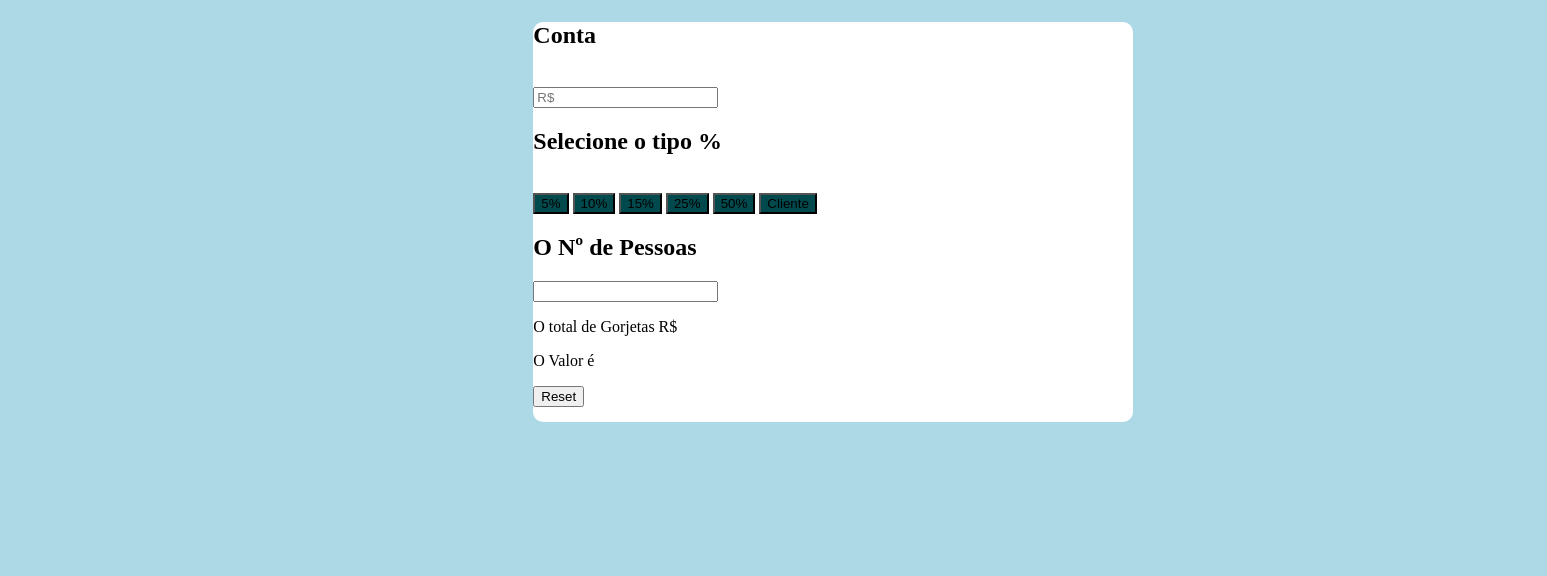
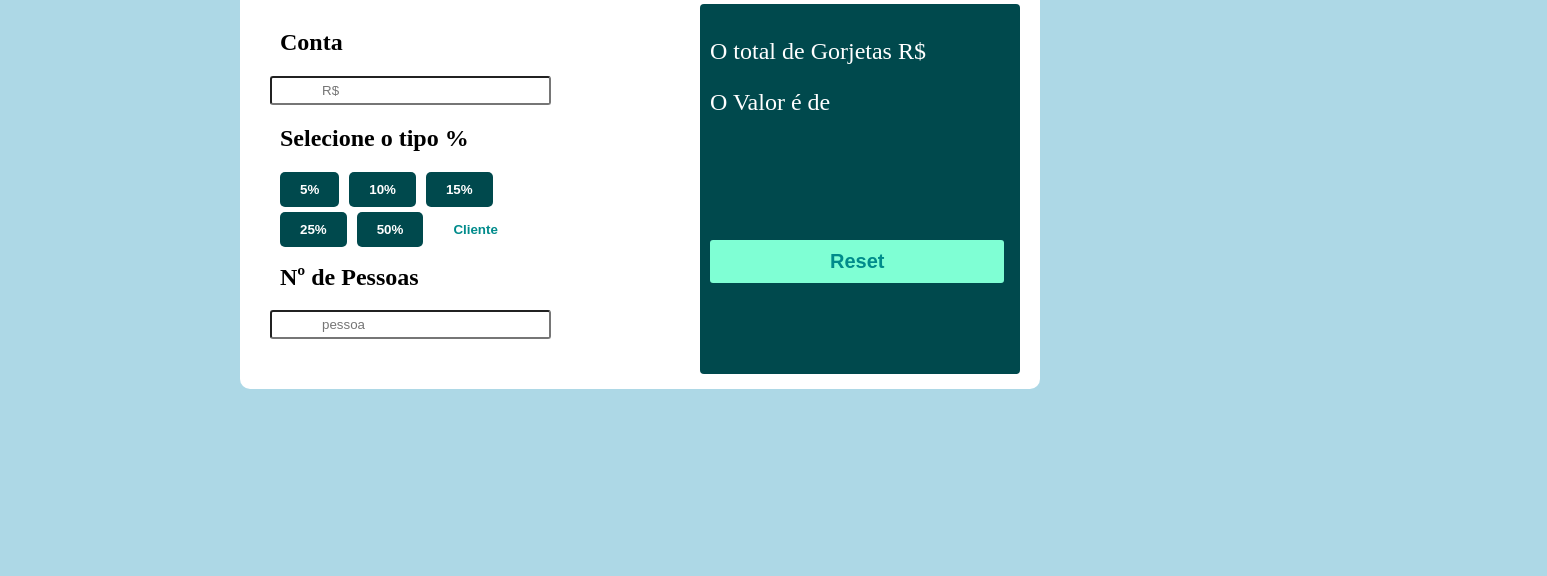
Before and after one commit to webertdias/App.-Gorjetas, a plain HTML site: page index.html in a window 1280 px wide. Shown: the part 224-800 px from the top of the page, 1547 px wide, since content can reach past the window. Drawn offline with Linux system fonts and the light colour scheme.

Commit message:
Finalizando projeto

```diff
--- a/index.html
+++ b/index.html
@@ -18,36 +18,36 @@
 
     <div class="main">
         <form name="calculadora">
+            <fieldset class="ladoesq">
+                    <h2>Conta</h2>
+                    <input type="number" id="entrada" placeholder="R$">
 
-            <h2>Conta</h2><br>
-            <input type="number" id="entrada" placeholder="R$">
+                    <div class="porcentagem">
 
-            <div class="porcentagem">
+                        <h2>Selecione o tipo %</h2>
+                        <button onclick="cincoPorCento()">5%</button>
+                        <button onclick="dezPorCento()">10%</button>
+                        <button onclick="quinzePorCento()">15%</button><br>
+                        <button onclick="vinteCincoPorCento()">25%</button>
+                        <button onclick="cinquentaPorCento()">50%</button>
+                        <button id="cliente" >Cliente</button><br><br><br>
 
-                <h2>Selecione o tipo %</h2><br>
-                <button onclick="cincoPorCento()">5%</button>
-                <button onclick="dezPorCento()">10%</button>
-                <button onclick="quinzePorCento()">15%</button>
-                <button onclick="vinteCincoPorCento()">25%</button>
-                <button onclick="cinquentaPorCento()">50%</button>
-                <button>Cliente</button>
+                         <h2>Nº de Pessoas</h2>
+                         <input type="number" id="pessoas" placeholder="pessoa">
+                    </div>
+            </fieldset>
+            <fieldset class="ladodir">
 
-            <h2>O Nº de Pessoas</h2>
-            <input type="number" id="pessoas">
+                    <p id="gorjetas">O total de Gorjetas R$ </p>
 
-            </div>
+                    <p id="dividido">O Valor é de</p>
 
-            <div class="respostas">
+                    <input type="reset" value="Reset">
 
-            <p>O total de Gorjetas R$</p>
-            <p id="gorjetas" ></p>
 
-            <p>O Valor é </p>
-            <p id="dividido"></p>
+            </fieldset>
 
-            <input type="reset" name="Reset" value="Reset">
 
-            </div>
         </form>
     </div>
 
--- a/reset.css
+++ b/reset.css
@@ -16,23 +16,23 @@ article, aside, canvas, details, embed,
 figure, figcaption, footer, header, hgroup,
 menu, nav, output, ruby, section, summary,
 time, mark, audio, video {
-	margin: 30px;
-	padding: 10px;
-	border: 30px;
+	margin: 20pt 30pt;
+	padding: 0;
+	border: 0;
 	font-size: 100%;
-	font:0;
-	vertical-align: baseline;
+	font: inherit;
+	vertical-align:text-top;
 }
 /* HTML5 display-role reset for older browsers */
 article, aside, details, figcaption, figure,
 footer, header, hgroup, menu, nav, section {
-	display: inline-block;
+	display: block;
 }
 body {
 	line-height: 1;
 }
 ol, ul {
-	list-style: none;
+	list-style:none;
 }
 blockquote, q {
 	quotes: none;
--- a/style.css
+++ b/style.css
@@ -1,41 +1,103 @@
 header{
     position: relative;
-    display:grid;
+    display:block;
     text-align:center;
+    margin: auto;
     margin-top: 50pt;
-    margin-left: -400px;
+    color:darkslategray;
+    font-weight:bold;
 }
 
 body{
-    position:relative;
-    display:block;
+    display:grid;
     background-color:lightblue ;
-    min-width: 100%;
-    max-width: 800px;
-    margin-left: 200pt;
+    min-width: 375px;
+    max-width: 1440px;
 }
 
 form{
-    position: relative;
-    display: block;
     background-color: white;
-    max-width: 840px;
     height: 400px;
-    width: 600px;
+    width: 800px;
     border-radius: 10px;
-    margin-left: 200pt;
+    margin: auto;
+    text-align: left;
+    align-items: center;
 }
+
 
 button{
     background-color:hsl(183, 100%, 15%);
+    border-color:hsl(183, 100%, 15%) ;
+    color:white;
+    border-radius: 5px;
+    float: left;
+    padding: 10px 20px;
+    margin-left: 10px;
+    margin-bottom: 5px;
+    border: none;
+    font-weight: bold;
 }
 
-.porcentagem{
-    display:contents;
-    align-items: flex-start;
+h2{
+    margin-left: 10px;
 }
 
-.respostas{
-    display: contents;
-    align-items:flex-end;
+fieldset{
+    margin-top: 50px;
 }
+
+.ladoesq{
+    display: inline-block;
+    float: left;
+    margin: 10px 20px;
+    padding: 10px 10px;
+    border: none;
+}
+
+.ladodir{
+    display: inline-block;
+    float: right;
+    background-color:hsl(183, 100%, 15%) ;
+    width: 300px;
+    height: 350px;
+    padding: 10px 10px;
+    margin: 15px 20px;
+    border-radius: 4px;
+    border:none;
+}
+
+#cliente{
+    background-color: white;
+    color: darkcyan;
+    border: blue;
+}
+
+input{
+    text-align: left;
+    border-radius: 3px;
+    padding: 5px 50px;
+}
+
+button:hover{
+    display: inline-block;
+    background-color: aquamarine;
+    color: hsl(183, 100%, 15%) ;
+}
+
+p{
+    color:white;
+    font-size: 24px;
+}
+
+input[type ="reset"]{
+    position: absolute;
+    text-align: center;
+    color:darkcyan;
+    font-size: 20px;
+    background-color: aquamarine;
+    padding: 10px 120px;
+    border: none;
+    font-weight: bold;
+    margin-top: 100px;
+}
```
